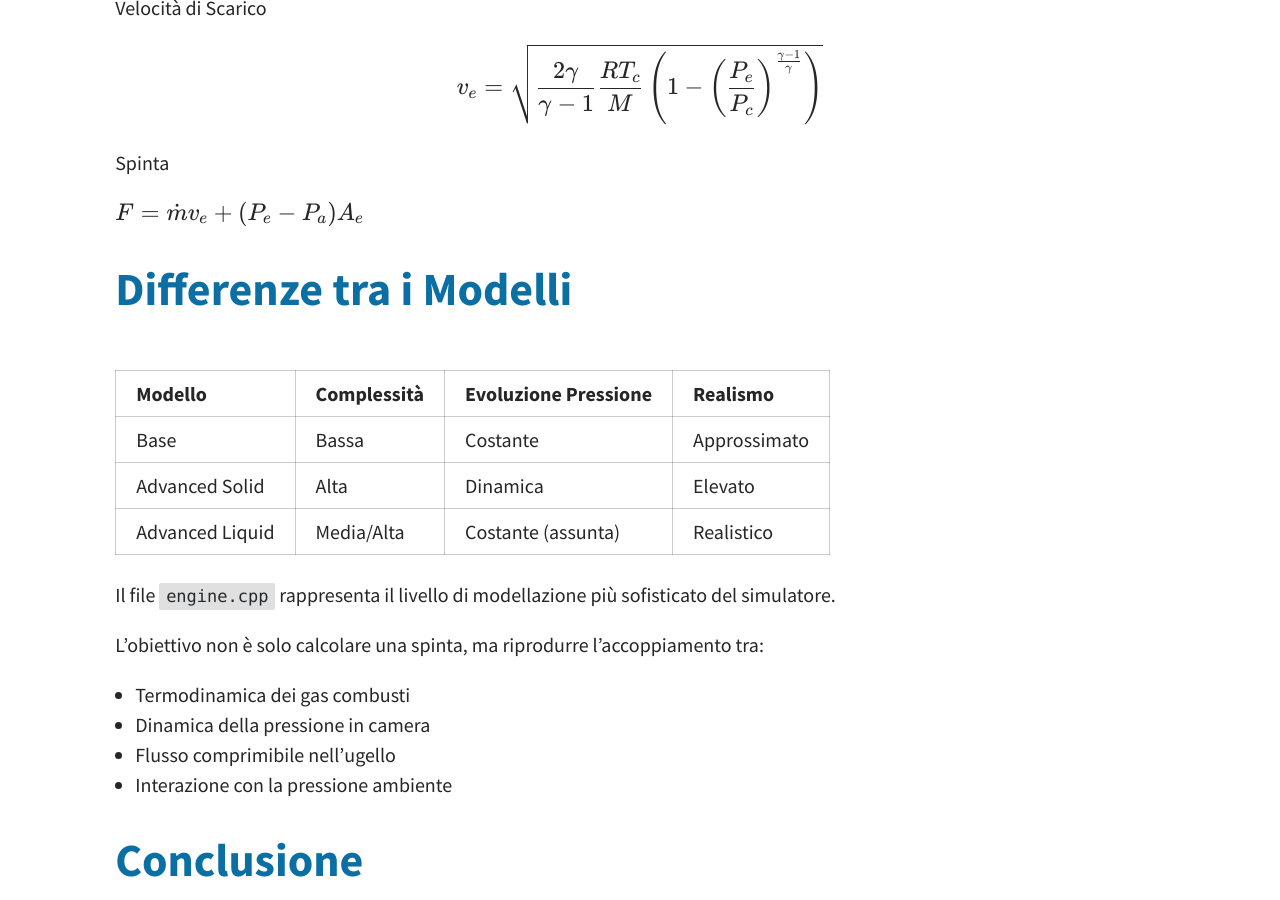
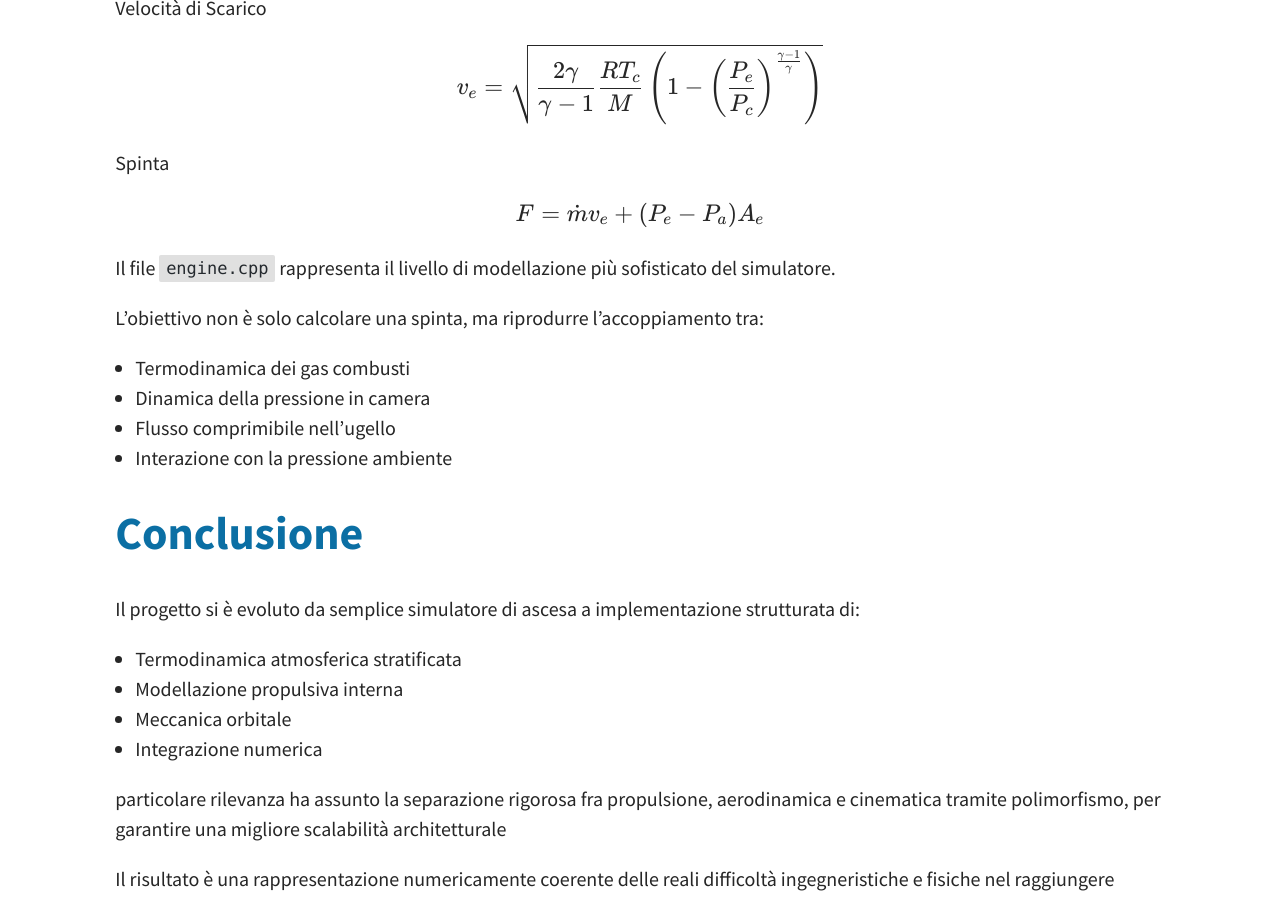
Before and after one commit to Sigfrido11/personal_website, a Jekyll site: the page built from _portfolio/2026-02-18-rocket-.md, in a window 1280 px wide and 900 px high, scrolled down 14080 px. Built offline with Jekyll 4.4.1, drawn with Linux system fonts in a browser that asks for light colours; a script that is not in the unit is left out.

Commit message:
rocket up

```diff
--- a/_portfolio/2026-02-18-rocket-.md
+++ b/_portfolio/2026-02-18-rocket-.md
@@ -8,7 +8,6 @@ lang: it
 locale: it
 lang_ref: rocket
 youtube_url: "https://www.youtube.com/embed/lEfwqOcSzAE"
-canonical_url: https://sigfrido11.github.io/personal_website/2026/02/18/rocket.html
 ---
 
 
@@ -27,8 +26,8 @@ Tale progetto può essere visionato premendo il pulsante qui sotto.
 
 {% include default/youtube_embed.liquid youtube_url=page.youtube_url %}
 
+Si specifica che la velocità di riproduzione è stata aumentata nel corso del video.
 
-Si specifica che la velocità di riproduzione è stata aumentata nel corso del video.
 ## Come usare il programma
 
 La notevole complessità del programma ci ha costretti ad utilizzare parecchi parametri di input che l'utente avrebbe dovuto fornire al momento dell'avvio della simulazione. Per evitare quindi di rendere il programma inacessibile ad un utente non esperto e rendere difficoltosa la fase di inserimento dati, all'avvio della simulazione verrà chiesto se utilizzare il modello basato sui motori base, versione semplificata con pochi parametri, oppure una versione avanzata che richiede la conoscenza di numerosi parametri.
@@ -526,14 +525,6 @@ F =
 +
 (P_e - P_a) A_e
 $$
-# Differenze tra i Modelli
-
-| Modello | Complessità | Evoluzione Pressione | Realismo |
-|----------|------------|----------------------|----------|
-| Base | Bassa | Costante | Approssimato |
-| Advanced Solid | Alta | Dinamica | Elevato |
-| Advanced Liquid | Media/Alta | Costante (assunta) | Realistico |
-
 
 Il file `engine.cpp` rappresenta il livello di modellazione più sofisticato del simulatore.
 
```
Also changed, not shown: _portfolio/2026-02-18-rocket-en.md (+0 -8 lines), _posts/2026-02-18-rocket-.md (+0 -8 lines), _posts/2026-02-18-rocket-en.md (+2 -8 lines).
